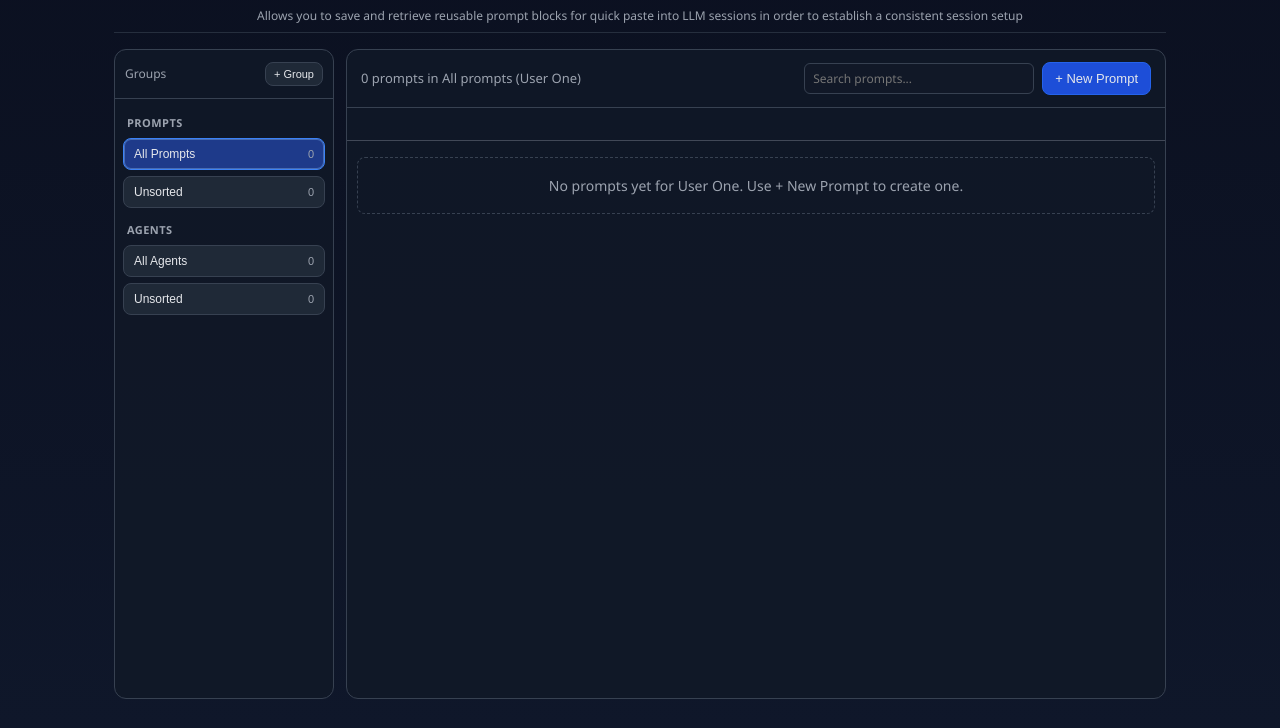
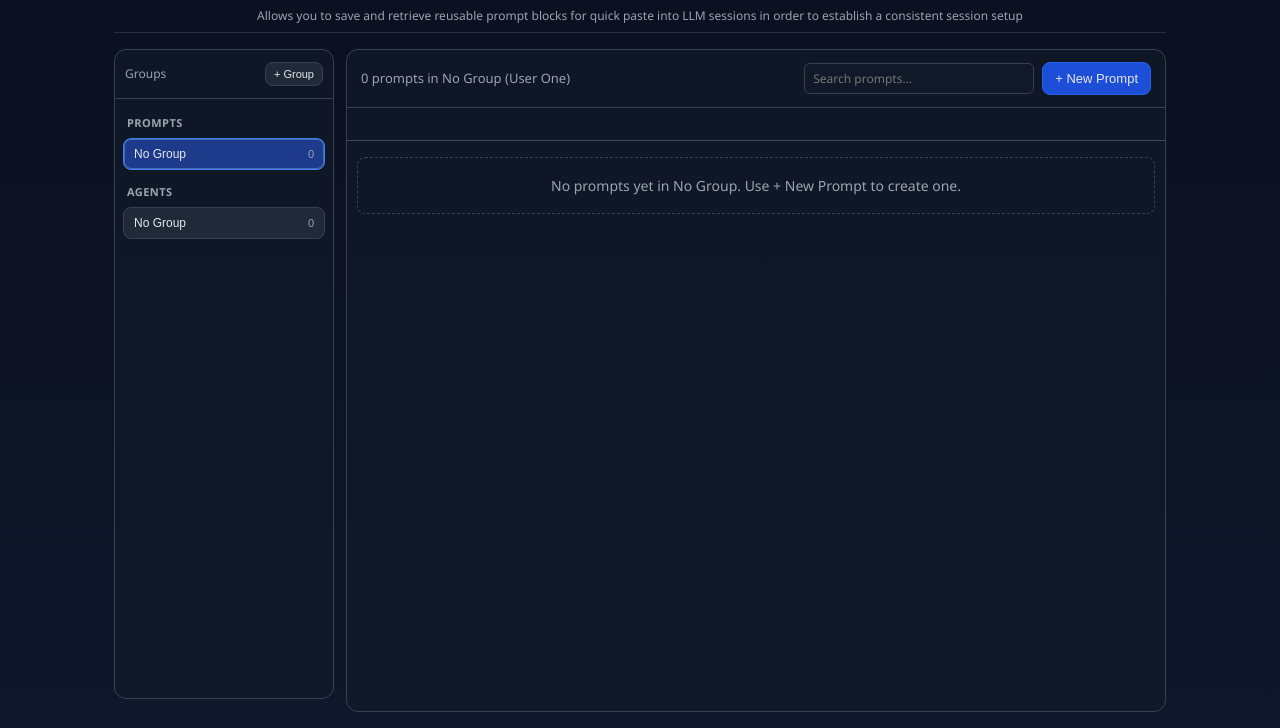
Before and after one commit to John-TTC/prompt_library, a Flask app: page / in a window 1280 px wide. Shown: the part 84-812 px from the top of the page. Run offline with Flask 3, Linux system fonts and the light colour scheme; data that the repository does not hold is empty.

Commit message:
Refine group UX defaults and remove viewport-bound list constraints.
This switches Prompt/Agent grouping to a No Group-first model without synthetic All rows, keeps context-menu delete disabled for No Group, removes legacy prompt edit-button paths, and lets page-level scrolling and expanded card resizing grow naturally.

Made-with: Cursor

```diff
--- a/templates/prompt_library.html
+++ b/templates/prompt_library.html
@@ -315,6 +315,13 @@
       border-color: #334155;
     }
 
+    .group-context-menu button:disabled {
+      opacity: 0.45;
+      cursor: not-allowed;
+      background: transparent;
+      border-color: transparent;
+    }
+
     .agent-tabs {
       display: flex;
       gap: 6px;
@@ -391,7 +398,6 @@
       overflow: hidden;
       display: flex;
       flex-direction: column;
-      max-height: calc(100vh - 150px);
       min-height: 300px;
     }
 
@@ -420,9 +426,9 @@
     }
 
     .blocks-scroll {
-      overflow: auto;
+      overflow: visible;
       padding: 8px 10px 14px;
-      flex: 1;
+      flex: 0 0 auto;
     }
 
     .block-card {
@@ -533,14 +539,12 @@
     }
 
     .context-body {
-      max-height: 0;
-      overflow: hidden;
-      transition: max-height 0.2s ease;
+      display: none;
       border-top: 1px solid transparent;
     }
 
     .context-body.open {
-      max-height: 340px;
+      display: block;
       border-top-color: var(--border);
     }
 
@@ -847,9 +851,7 @@
         groupContextDeleteBtn: document.getElementById("groupContextDeleteBtn"),
       };
 
-      const GROUP_ALL_ID = "__all__";
       const DEFAULT_GROUP_ID = "group-unsorted";
-      const AGENT_GROUP_ALL_ID = "__all_agents__";
       const AGENT_GROUP_UNSORTED_ID = "agent-group-unsorted";
       const PROFILE_STORAGE_KEY = "promptLibrary.activeProfile";
       const GROUP_STORAGE_KEY = "promptLibrary.activeGroups";
@@ -872,7 +874,6 @@
         promptUiByProfile: {},
         pendingAgentEditorFocus: null,
         contextMenuTarget: null,
-        editingId: null,
         undoSnapshot: null,
         undoStatusMessage: "",
       };
@@ -894,10 +895,10 @@
           state.agentGroupsByProfile[profileId] = normalizeAgentGroups([]);
         }
         if (!state.activeGroupByProfile[profileId]) {
-          state.activeGroupByProfile[profileId] = GROUP_ALL_ID;
+          state.activeGroupByProfile[profileId] = DEFAULT_GROUP_ID;
         }
         if (!state.activeAgentGroupByProfile[profileId]) {
-          state.activeAgentGroupByProfile[profileId] = AGENT_GROUP_ALL_ID;
+          state.activeAgentGroupByProfile[profileId] = AGENT_GROUP_UNSORTED_ID;
         }
         if (!Array.isArray(state.expandedAgentKeyByProfile[profileId])) {
           state.expandedAgentKeyByProfile[profileId] = [];
@@ -1031,7 +1032,6 @@
 
       function resolveCreateAgentGroupId() {
         const selectedGroup = getActiveAgentGroupId();
-        if (selectedGroup === AGENT_GROUP_ALL_ID) return AGENT_GROUP_UNSORTED_ID;
         return selectedGroup || AGENT_GROUP_UNSORTED_ID;
       }
 
@@ -1107,16 +1107,20 @@
         if (!byKey.has(AGENT_GROUP_UNSORTED_ID)) {
           byKey.set(AGENT_GROUP_UNSORTED_ID, {
             key: AGENT_GROUP_UNSORTED_ID,
-            label: "Unsorted",
+            label: "No Group",
             order: byKey.size,
             createdAt: "",
           });
         }
         const unsortedMeta = byKey.get(AGENT_GROUP_UNSORTED_ID);
-        unsortedMeta.label = "Unsorted";
+        unsortedMeta.label = "No Group";
         byKey.set(AGENT_GROUP_UNSORTED_ID, unsortedMeta);
         const groups = Array.from(byKey.values()).sort(
-          (a, b) => a.order - b.order || a.label.localeCompare(b.label)
+          (a, b) => {
+            if (a.key === AGENT_GROUP_UNSORTED_ID && b.key !== AGENT_GROUP_UNSORTED_ID) return -1;
+            if (b.key === AGENT_GROUP_UNSORTED_ID && a.key !== AGENT_GROUP_UNSORTED_ID) return 1;
+            return a.order - b.order || a.label.localeCompare(b.label);
+          }
         );
         for (let idx = 0; idx < groups.length; idx += 1) {
           groups[idx].order = idx;
@@ -1239,7 +1243,7 @@
       }
 
       function getActiveGroupId() {
-        return state.activeGroupByProfile[state.activeProfile] || GROUP_ALL_ID;
+        return state.activeGroupByProfile[state.activeProfile] || DEFAULT_GROUP_ID;
       }
 
       function setActiveGroupId(groupId) {
@@ -1248,7 +1252,7 @@
 
       function getActiveAgentGroupId() {
         return (
-          state.activeAgentGroupByProfile[state.activeProfile] || AGENT_GROUP_ALL_ID
+          state.activeAgentGroupByProfile[state.activeProfile] || AGENT_GROUP_UNSORTED_ID
         );
       }
 
@@ -1278,8 +1282,7 @@
       }
 
       function getAgentGroupLabel(groupKey) {
-        if (groupKey === AGENT_GROUP_ALL_ID) return "All agents";
-        if (groupKey === AGENT_GROUP_UNSORTED_ID) return "Unsorted";
+        if (groupKey === AGENT_GROUP_UNSORTED_ID) return "No Group";
         const meta = getAgentGroupMetaByKey(groupKey);
         return meta ? meta.label : groupKey;
       }
@@ -1399,7 +1402,6 @@
         if (!okToSwitch) return;
         state.activeProfile = profileId;
         initProfileState(profileId);
-        state.editingId = null;
         clearUndoSnapshot();
         if (dom.contextDialog.open) {
           closeDialog();
@@ -1504,12 +1506,15 @@
 
       function ensureDefaultGroup(groups) {
         const existing = groups.find((g) => g.id === DEFAULT_GROUP_ID);
-        if (existing) return groups;
+        if (existing) {
+          existing.name = "No Group";
+          return groups;
+        }
         return [
           ...groups,
           {
             id: DEFAULT_GROUP_ID,
-            name: "Unsorted",
+            name: "No Group",
             createdAt: nowIso(),
             order: groups.length,
           },
@@ -1596,9 +1601,8 @@
       }
 
       function getGroupLabel(groupId) {
-        if (groupId === GROUP_ALL_ID) return "All prompts";
         const group = getGroupById(groupId);
-        return group ? group.name : "Unsorted";
+        return group ? group.name : "No Group";
       }
 
       function getActiveGroupLabel() {
@@ -1643,20 +1647,18 @@
 
       function ensureActiveGroupIsValid() {
         const groupId = getActiveGroupId();
-        if (groupId === GROUP_ALL_ID) return;
         const exists = getActiveGroups().some((group) => group.id === groupId);
         if (!exists) {
-          setActiveGroupId(GROUP_ALL_ID);
+          setActiveGroupId(DEFAULT_GROUP_ID);
         }
       }
 
       function ensureActiveAgentGroupIsValid() {
         const groupId = getActiveAgentGroupId();
-        if (groupId === AGENT_GROUP_ALL_ID) return;
         if (groupId === AGENT_GROUP_UNSORTED_ID) return;
         const exists = getActiveAgentGroups().some((group) => group.key === groupId);
         if (!exists) {
-          setActiveAgentGroupId(AGENT_GROUP_ALL_ID);
+          setActiveAgentGroupId(AGENT_GROUP_UNSORTED_ID);
         }
       }
 
@@ -1678,8 +1680,7 @@
           .toLowerCase();
 
         return allBlocks.filter((block) => {
-          const inGroup =
-            selectedGroupId === GROUP_ALL_ID || block.groupId === selectedGroupId;
+          const inGroup = block.groupId === selectedGroupId;
           if (!inGroup) return false;
           if (!query) return true;
           return (
@@ -1699,8 +1700,7 @@
 
         return allAgents.filter((agent) => {
           const normalizedGroup = agent.group || AGENT_GROUP_UNSORTED_ID;
-          const inGroup =
-            selectedGroup === AGENT_GROUP_ALL_ID || normalizedGroup === selectedGroup;
+          const inGroup = normalizedGroup === selectedGroup;
           if (!inGroup) return false;
           if (!query) return true;
           return (
@@ -1735,34 +1735,12 @@
         promptSectionTitle.textContent = "Prompts";
         dom.groupsContainer.appendChild(promptSectionTitle);
 
-        const allBlocksCount = getActiveBlocks().length;
-        const promptAllButton = document.createElement("button");
-        promptAllButton.type = "button";
-        promptAllButton.className =
-          "group-item" +
-          (state.activeMode === "prompts" && getActiveGroupId() === GROUP_ALL_ID
-            ? " active"
-            : "");
-        promptAllButton.innerHTML =
-          `<span class="group-name">All Prompts</span><span class="group-count">${allBlocksCount}</span>`;
-        promptAllButton.addEventListener("click", () => {
-          void (async () => {
-          if (state.activeMode === "agents") {
-            const okToLeave = await confirmDiscardAgentChangesIfNeeded();
-            if (!okToLeave) return;
-          }
-          state.activeMode = "prompts";
-          setActiveGroupId(GROUP_ALL_ID);
-          saveActiveGroupsLocal();
-          syncSearchInputFromState();
-          render();
-          setStatus(`Showing all prompts for ${getActiveProfileLabel()}`);
-          })();
-        });
-        wireGroupDropTarget(promptAllButton, GROUP_ALL_ID);
-        dom.groupsContainer.appendChild(promptAllButton);
-
-        for (const group of getActiveGroups()) {
+        const promptGroups = [...getActiveGroups()].sort((a, b) => {
+          if (a.id === DEFAULT_GROUP_ID && b.id !== DEFAULT_GROUP_ID) return -1;
+          if (b.id === DEFAULT_GROUP_ID && a.id !== DEFAULT_GROUP_ID) return 1;
+          return (a.order || 0) - (b.order || 0);
+        });
+        for (const group of promptGroups) {
           const groupCount = getActiveBlocks().filter(
             (block) => block.groupId === group.id
           ).length;
@@ -1790,7 +1768,9 @@
             })();
           });
           wireGroupDropTarget(button, group.id);
+          if (group.id !== DEFAULT_GROUP_ID) {
             wirePromptGroupRowInteractions(button, group.id);
+          }
           wireGroupContextMenu(button, {
             groupType: "prompt",
             groupId: group.id,
@@ -1804,37 +1784,6 @@
         agentSectionTitle.className = "nav-section-title";
         agentSectionTitle.textContent = "Agents";
         dom.groupsContainer.appendChild(agentSectionTitle);
-
-        const allAgentsCount = getActiveAgents().length;
-        const agentAllButton = document.createElement("button");
-        agentAllButton.type = "button";
-        agentAllButton.className =
-          "group-item" +
-          (state.activeMode === "agents" &&
-          getActiveAgentGroupId() === AGENT_GROUP_ALL_ID
-            ? " active"
-            : "");
-        agentAllButton.innerHTML =
-          `<span class="group-name">All Agents</span><span class="group-count">${allAgentsCount}</span>`;
-        agentAllButton.addEventListener("click", () => {
-          void (async () => {
-          if (
-            state.activeMode === "agents" &&
-            getActiveAgentGroupId() !== AGENT_GROUP_ALL_ID
-          ) {
-            const okToSwitch = await confirmDiscardAgentChangesIfNeeded();
-            if (!okToSwitch) return;
-          }
-          state.activeMode = "agents";
-          setActiveAgentGroupId(AGENT_GROUP_ALL_ID);
-          saveActiveAgentGroupsLocal();
-          syncSearchInputFromState();
-          render();
-          setStatus(`Showing all agents for ${getActiveProfileLabel()}`);
-          })();
-        });
-        wireAgentGroupDropTarget(agentAllButton, AGENT_GROUP_ALL_ID);
-        dom.groupsContainer.appendChild(agentAllButton);
 
         const agentGroups = getAgentGroupBuckets();
         for (const agentGroup of agentGroups) {
@@ -1868,7 +1817,9 @@
             })();
           });
           wireAgentGroupDropTarget(button, agentGroup.key);
+          if (agentGroup.key !== AGENT_GROUP_UNSORTED_ID) {
             wireAgentGroupRowInteractions(button, agentGroup.key);
+          }
           wireGroupContextMenu(button, {
             groupType: "agent",
             groupId: agentGroup.key,
@@ -1956,7 +1907,7 @@
       }
 
       function wireGroupContextMenu(element, target) {
-        if (!target || !target.deletable) return;
+        if (!target) return;
         element.dataset.hasContextMenu = "true";
         element.addEventListener("contextmenu", (event) => {
           event.preventDefault();
@@ -1968,6 +1919,7 @@
       function openGroupContextMenu(x, y, target) {
         state.contextMenuTarget = target;
         const menu = dom.groupContextMenu;
+        dom.groupContextDeleteBtn.disabled = !target.deletable;
         menu.hidden = false;
         const viewportWidth = window.innerWidth;
         const viewportHeight = window.innerHeight;
@@ -1986,7 +1938,6 @@
       function wireGroupDropTarget(element, groupId) {
         element.addEventListener("dragover", (event) => {
           if (!dragState.draggedId || dragState.draggedType !== "prompt") return;
-          if (groupId === GROUP_ALL_ID) return;
           event.preventDefault();
           if (event.dataTransfer) event.dataTransfer.dropEffect = "move";
           element.classList.add("drop-target");
@@ -2002,10 +1953,6 @@
           if (!dragState.draggedId || dragState.draggedType !== "prompt") return;
           event.preventDefault();
           element.classList.remove("drop-target");
-          if (groupId === GROUP_ALL_ID) {
-            setStatus("Drop on a specific group to move a prompt");
-            return;
-          }
           moveBlockToGroup(dragState.draggedId, groupId);
           clearDropMarkers();
         });
@@ -2014,7 +1961,6 @@
       function wireAgentGroupDropTarget(element, groupId) {
         element.addEventListener("dragover", (event) => {
           if (!dragState.draggedId || dragState.draggedType !== "agent") return;
-          if (groupId === AGENT_GROUP_ALL_ID) return;
           event.preventDefault();
           if (event.dataTransfer) event.dataTransfer.dropEffect = "move";
           element.classList.add("drop-target");
@@ -2030,10 +1976,6 @@
           if (!dragState.draggedId || dragState.draggedType !== "agent") return;
           event.preventDefault();
           element.classList.remove("drop-target");
-          if (groupId === AGENT_GROUP_ALL_ID) {
-            setStatus("Drop on a specific group to assign an agent");
-            return;
-          }
           void moveAgentToGroup(dragState.draggedId, groupId);
           clearDropMarkers();
         });
@@ -2086,13 +2028,8 @@
         const quickCopyBtn = document.createElement("button");
         quickCopyBtn.type = "button";
         quickCopyBtn.draggable = false;
-        quickCopyBtn.textContent = "Copy";
+        quickCopyBtn.textContent = "Copy to Clipboard";
         quickCopyBtn.title = "Copy full prompt to clipboard";
-
-        const editBtn = document.createElement("button");
-        editBtn.type = "button";
-        editBtn.draggable = false;
-        editBtn.textContent = "Edit";
 
         const deleteBtn = document.createElement("button");
         deleteBtn.type = "button";
@@ -2101,7 +2038,6 @@
         deleteBtn.textContent = "Delete";
 
         rowActions.appendChild(quickCopyBtn);
-        rowActions.appendChild(editBtn);
         rowActions.appendChild(deleteBtn);
         header.appendChild(rowActions);
 
@@ -2317,7 +2253,6 @@
         });
         promptEditor.addEventListener("input", refreshDirtyFlag);
 
-        editBtn.addEventListener("click", () => openEditDialog(block.id));
         deleteBtn.addEventListener("click", () => deleteBlock(block.id));
 
         card.addEventListener("dragstart", (event) => {
@@ -2982,8 +2917,6 @@
             if (getActiveSearchTerm().trim()) {
               empty.textContent =
                 `No agents match "${getActiveSearchTerm().trim()}" in ${getActiveAgentGroupLabel()}.`;
-            } else if (getActiveAgentGroupId() === AGENT_GROUP_ALL_ID) {
-              empty.textContent = `No agents yet for ${getActiveProfileLabel()}.`;
             } else {
               empty.textContent = `No agents yet in ${getActiveAgentGroupLabel()}.`;
             }
@@ -3004,9 +2937,6 @@
           if (getActiveSearchTerm().trim()) {
             empty.textContent =
               `No prompts match "${getActiveSearchTerm().trim()}" in ${getActiveGroupLabel()}.`;
-          } else if (getActiveGroupId() === GROUP_ALL_ID) {
-            empty.textContent =
-              `No prompts yet for ${getActiveProfileLabel()}. Use + New Prompt to create one.`;
           } else {
             empty.textContent =
               `No prompts yet in ${getActiveGroupLabel()}. Use + New Prompt to create one.`;
@@ -3236,6 +3166,7 @@
 
       function movePromptGroup(draggedGroupId, targetGroupId, insertBefore) {
         if (!draggedGroupId || !targetGroupId || draggedGroupId === targetGroupId) return;
+        if (draggedGroupId === DEFAULT_GROUP_ID || targetGroupId === DEFAULT_GROUP_ID) return;
         const groups = getActiveGroups();
         const dragIndex = groups.findIndex((group) => group.id === draggedGroupId);
         const targetIndex = groups.findIndex((group) => group.id === targetGroupId);
@@ -3253,6 +3184,12 @@
 
       async function moveAgentGroup(draggedGroupId, targetGroupId, insertBefore) {
         if (!draggedGroupId || !targetGroupId || draggedGroupId === targetGroupId) return;
+        if (
+          draggedGroupId === AGENT_GROUP_UNSORTED_ID ||
+          targetGroupId === AGENT_GROUP_UNSORTED_ID
+        ) {
+          return;
+        }
         const groups = getActiveAgentGroups();
         const dragIndex = groups.findIndex((group) => group.key === draggedGroupId);
         const targetIndex = groups.findIndex((group) => group.key === targetGroupId);
@@ -3396,24 +3333,9 @@
       }
 
       function openNewDialog() {
-        state.editingId = null;
         dom.dialogTitle.textContent = "New Prompt";
         dom.contextForm.reset();
         populateGroupSelect();
-        dom.contextDialog.showModal();
-        dom.nameInput.focus();
-      }
-
-      function openEditDialog(blockId) {
-        const block = getActiveBlocks().find((b) => b.id === blockId);
-        if (!block) return;
-
-        state.editingId = block.id;
-        dom.dialogTitle.textContent = "Edit Prompt";
-        dom.nameInput.value = block.name;
-        dom.descriptionInput.value = block.description;
-        dom.contextInput.value = block.contextText;
-        populateGroupSelect(block.groupId);
         dom.contextDialog.showModal();
         dom.nameInput.focus();
       }
@@ -3650,34 +3572,6 @@
 
         const activeBlocks = getActiveBlocks();
         const previousBlocks = cloneBlocks(activeBlocks);
-
-        if (state.editingId) {
-          const idx = activeBlocks.findIndex((b) => b.id === state.editingId);
-          if (idx < 0) return;
-
-          const restoredName =
-            previousBlocks[idx] && typeof previousBlocks[idx].name === "string"
-              ? previousBlocks[idx].name
-              : name;
-
-          activeBlocks[idx] = {
-            ...activeBlocks[idx],
-            name,
-            description,
-            contextText,
-            groupId: selectedGroupId,
-            updatedAt: nowIso(),
-          };
-
-          setUndoSnapshot(
-            previousBlocks,
-            `Restored "${truncateStatusName(restoredName)}"`
-          );
-          setActiveBlocks(activeBlocks);
-          render();
-          closeDialog();
-          void persistWithStatus(`Changed "${truncateStatusName(name)}"`);
-        } else {
         const newBlock = {
           id: generateId(),
           name,
@@ -3696,7 +3590,6 @@
         closeDialog();
         void persistWithStatus(`Added "${truncateStatusName(name)}"`);
       }
-      }
 
       function deleteBlock(id) {
         const activeBlocks = getActiveBlocks();
@@ -3740,9 +3633,7 @@
       function populateGroupSelect(selectedGroupId = "") {
         dom.groupSelect.innerHTML = "";
         const groups = getActiveGroups();
-        let targetId =
-          selectedGroupId ||
-          (getActiveGroupId() === GROUP_ALL_ID ? DEFAULT_GROUP_ID : getActiveGroupId());
+        let targetId = selectedGroupId || getActiveGroupId();
         const validIds = new Set(groups.map((group) => group.id));
         if (!validIds.has(targetId)) {
           targetId = DEFAULT_GROUP_ID;
@@ -3815,7 +3706,7 @@
           setActiveAgentGroupId(AGENT_GROUP_UNSORTED_ID);
           saveActiveAgentGroupsLocal();
           render();
-          setStatus('Using existing group "Unsorted"');
+          setStatus('Using existing group "No Group"');
           return;
         }
 
@@ -3864,13 +3755,13 @@
       async function deleteAgentGroup(agentGroup) {
         if (!agentGroup || !agentGroup.key) return;
         if (agentGroup.key === AGENT_GROUP_UNSORTED_ID) {
-          setStatus('Cannot delete "Unsorted"', true);
+          setStatus('Cannot delete "No Group"', true);
           return;
         }
         const choice = await askChoiceDialog({
           title: "Delete this agent group?",
           message:
-            'All agents in this group will be moved to "Unsorted".',
+            'All agents in this group will be moved to "No Group".',
           primaryLabel: "Delete Group",
           secondaryLabel: "Cancel",
         });
@@ -3912,13 +3803,13 @@
       async function deletePromptGroup(groupTarget) {
         if (!groupTarget || !groupTarget.groupId) return;
         if (groupTarget.groupId === DEFAULT_GROUP_ID) {
-          setStatus('Cannot delete "Unsorted"', true);
+          setStatus('Cannot delete "No Group"', true);
           return;
         }
         const choice = await askChoiceDialog({
           title: "Delete this prompt group?",
           message:
-            'All prompts in this group will be moved to "Unsorted".',
+            'All prompts in this group will be moved to "No Group".',
           primaryLabel: "Delete Group",
           secondaryLabel: "Cancel",
         });
@@ -3952,6 +3843,7 @@
         const target = state.contextMenuTarget;
         closeGroupContextMenu();
         if (!target) return;
+        if (!target.deletable) return;
         if (target.groupType === "prompt") {
           await deletePromptGroup(target);
           return;
```
Also changed, not shown: agent_service.py (+5 -2 lines), README.md. Lines whose indentation alone changed are shown as unchanged.
